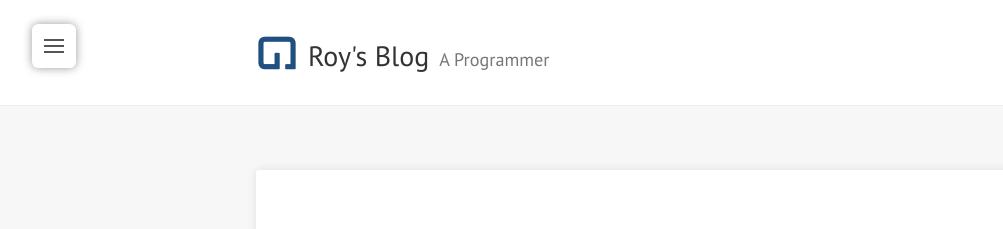
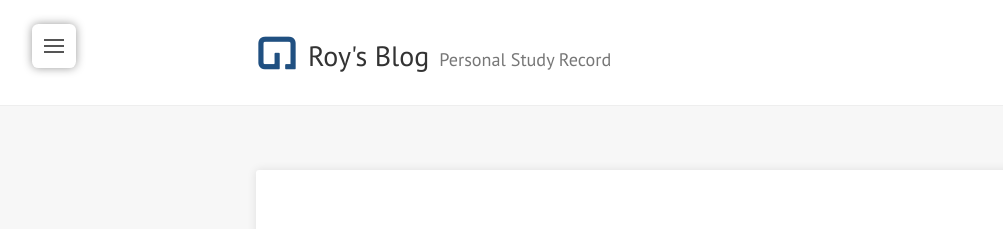
Before and after one commit to icodeplus/icodeplus.github.io, a Jekyll site: the page built from index.html, in a window 1280 px wide. Shown: the top 229 px of the page, without its empty margins (0-1003 px from the left). Built offline with Jekyll 4.4.1, drawn with Linux system fonts in a browser that asks for light colours; nearby versions of some CDN libraries; the list of posts is cut into pages by our own code.

Commit message:
modify config

```diff
--- a/_config.yml
+++ b/_config.yml
@@ -1,11 +1,11 @@
 # Site settings
 title: Roy's Blog
-tagline: A Programmer
+tagline: Personal Study Record
 email: wry.nwu@gmail.com
 description: > # this means to ignore newlines until "baseurl:"
   Coding Future & Hacking Life
 # baseurl: "/gaya" # the subpath of your site, e.g. /blog/
-# url: "http://gayan.me" # the base hostname & protocol for your site
+# url: "http://domain" # the base hostname & protocol for your site
 logourl: /assets/images/logo.png # Site logo
 author: "Roy Wang"
 author_thumbnail: "/assets/images/avatar.jpg" # Author avatar
```
